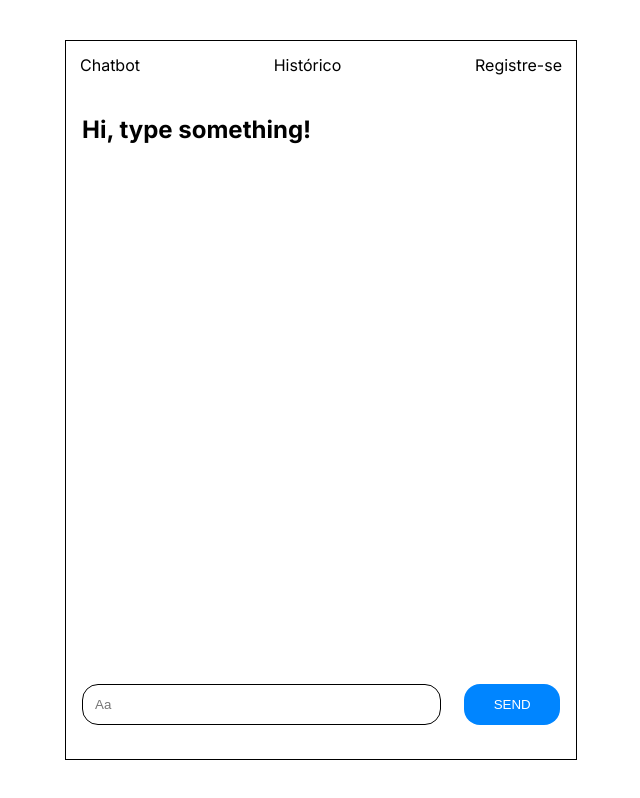
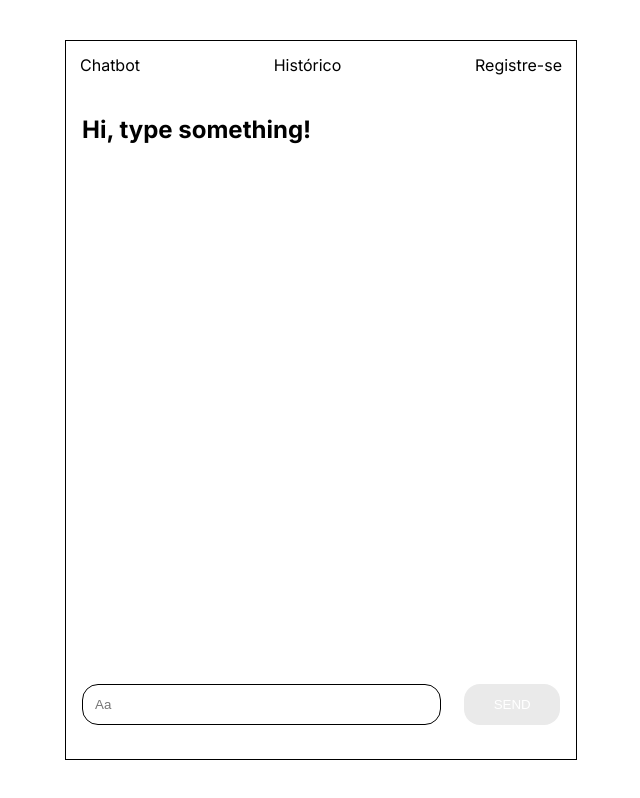
Before and after one commit to daviazev/web-chatbot, a Next.js app: page / in a window 1280 px wide. Shown: the whole page, without its empty margins (319-959 px from the left). Built offline with nearby package versions, Linux system fonts and the light colour scheme.

Commit message:
fix: fixes some bugs and add some styles

```diff
--- a/src/app/components/Message/index.tsx
+++ b/src/app/components/Message/index.tsx
@@ -83,7 +83,7 @@ export default function Message({
 
   if (isAbutton) {
     return (
-      <div className={clsx(isALink && styles["msg-to-left"])}>
+      <div className={styles["msg-to-left"]}>
         <div>
           <button
             className={styles["btn-option"]}
--- a/src/app/components/Message/message.module.css
+++ b/src/app/components/Message/message.module.css
@@ -56,8 +56,9 @@
 }
 
 .btn-option {
-  background-color: #eaeaea;
-  border: 2px solid #eaeaea;
+  background-color: #949494;
+  border: 2px solid #949494;
+  color: white;
   border-radius: 24px;
   cursor: pointer;
   font-size: 16px;
@@ -67,5 +68,4 @@
 .btn-option:hover {
   background-color: #848484;
   border: 2px solid #848484;
-  color: white;
 }
--- a/src/app/components/chatbot.module.css
+++ b/src/app/components/chatbot.module.css
@@ -32,6 +32,15 @@
   cursor: pointer;
 }
 
+.disabled-button {
+  border-radius: 16px;
+  background-color: #eaeaea;
+  width: 20%;
+  border: none;
+  color: white;
+  cursor: not-allowed;
+}
+
 .chat-wrapper {
   position: relative;
   display: flex;
--- a/src/app/components/chatbot.tsx
+++ b/src/app/components/chatbot.tsx
@@ -23,10 +23,16 @@ export default function ChatBot() {
   const [isPassword, setisPassword] = useState(false);
   const [user, setUser] = useState({ username: "", password: "" });
   const [firstCall, setFirstCall] = useState(true);
+  const [isButtonDisabled, setIsButtonDisabled] = useState(true);
 
   useEffect(() => {
     localStorage.clear();
   }, []);
+
+  useEffect(() => {
+    if (text.length > 0) setIsButtonDisabled(false)
+    else setIsButtonDisabled(true)
+  }, [text])
 
   useEffect(() => {
     const finishConversation = async () => {
@@ -71,7 +77,9 @@ export default function ChatBot() {
     }
   }, [user]);
 
-  const handlerMessage = (text: string) => setText(text);
+  const handlerMessage = (text: string) => {
+    setText(text);
+  };
 
   const conversationsHandler = (message: IMessage) => {
     setConversations((prevConversations) => [...prevConversations, message]);
@@ -195,7 +203,10 @@ export default function ChatBot() {
         />
         <button
           onClick={() => credentialsListener()}
-          className={styles["send-btn"]}
+          className={
+            isButtonDisabled ? styles["disabled-button"] : styles["send-btn"]
+          }
+          disabled={isButtonDisabled}
         >
           SEND
         </button>
```
